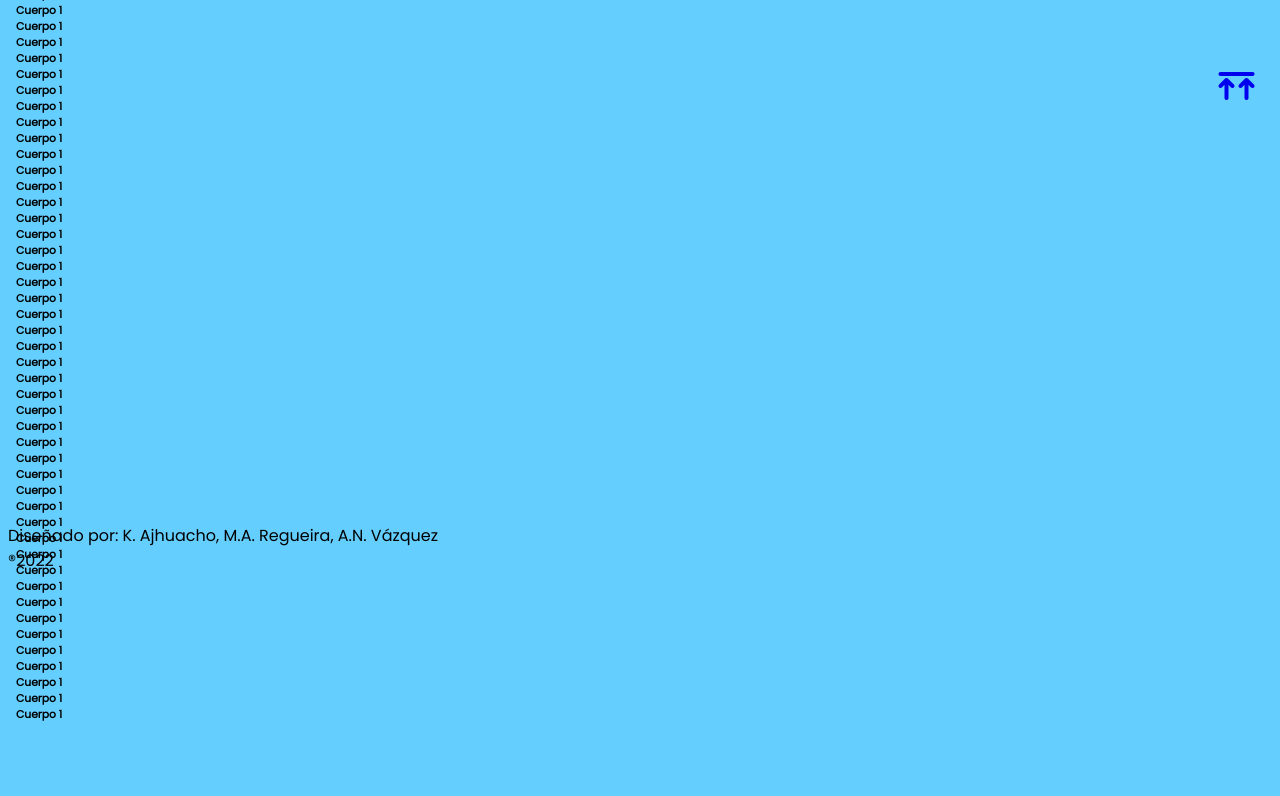
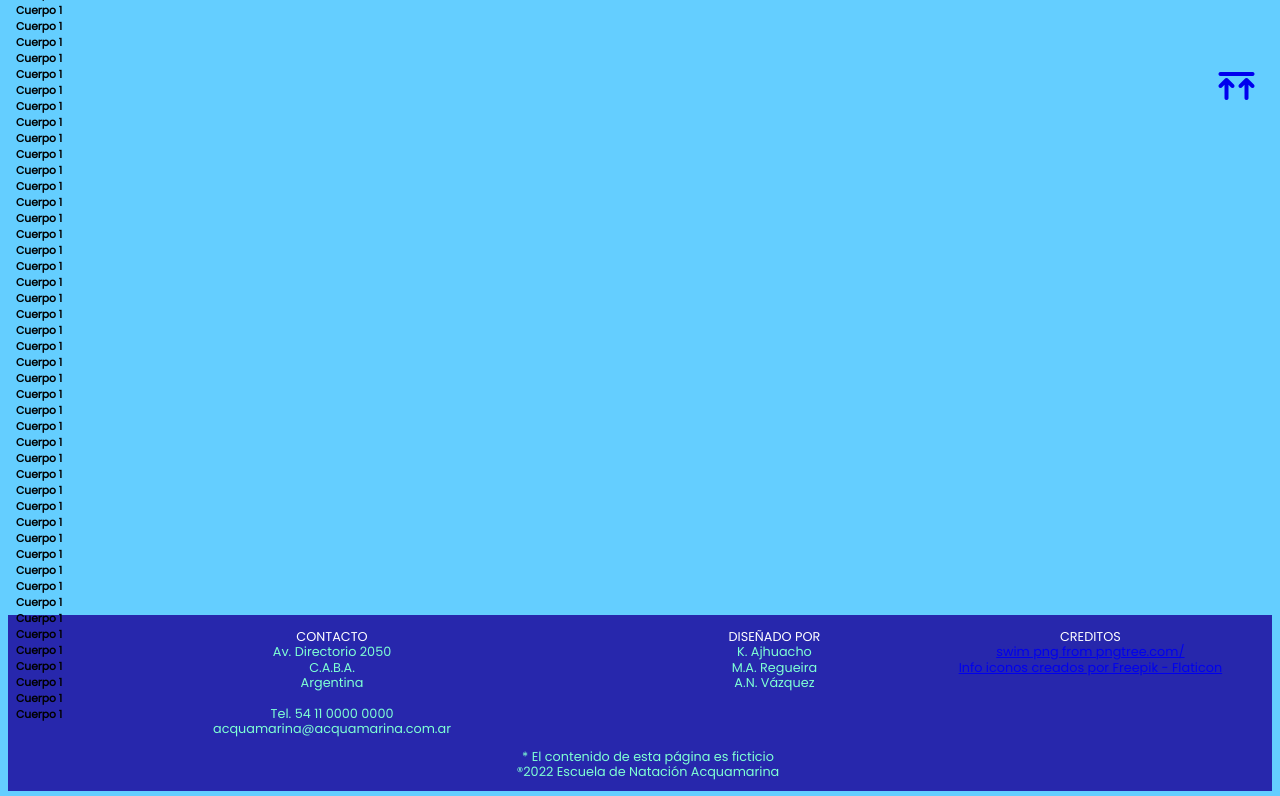
Before and after one commit to kariajh/Escuela-de-natacion, a plain HTML site: page index.html in a window 1280 px wide. Shown: the part 621-1417 px from the top of the page. Before the commit the page ends 1344 px from the top, so only its background shows below. Drawn offline with Linux system fonts and the light colour scheme; a web font is replaced by a local one.

Commit message:
Footer en index.html

```diff
--- a/index.html
+++ b/index.html
@@ -121,9 +121,8 @@
             <h6>Cuerpo 1</h6>
         </div>
     </section>
-    <footer>
-        <p>Diseñado por: K. Ajhuacho, M.A. Regueira, A.N. Vázquez</p>
-        <p>®2022</p>
+    <footer class="piePagina">
+        <iframe src="PiePagina.html" class="iframe-piePagina" frameborder="0"></iframe>
     </footer>
 </body>
 </html>
```
